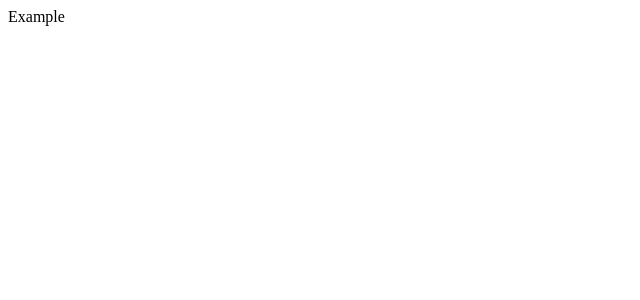
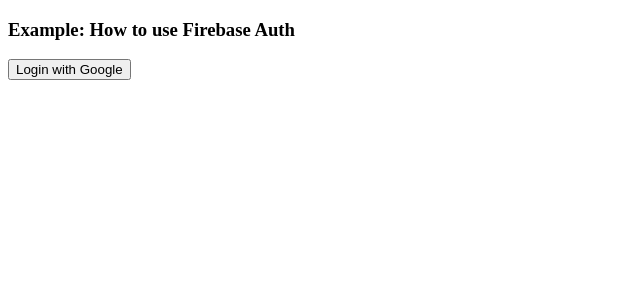
Before and after one commit to serikshaikamalov/firebase-auth-setup, a React (Create React App) app: page / in a window 1280 px wide. Shown: the top 300 px of the page, without its empty margins (0-640 px from the left). Built offline with nearby package versions, Linux system fonts and the light colour scheme; no server answers; the HTML template or start-up script is replaced by a standard one.

Commit message:
added a sample how to use this library

```diff
--- /dev/null
+++ b/public/index.html
@@ -0,0 +1,13 @@
+<!DOCTYPE html>
+<html lang="en">
+  <head>
+    <meta charset="utf-8" />
+    <link rel="icon" href="%PUBLIC_URL%/favicon.ico" />
+    <meta name="viewport" content="width=device-width, initial-scale=1" />
+    <meta name="theme-color" content="#000000" />
+    <title>Firebase Auth: Google | Facebook | Custom</title>
+  </head>
+  <body>
+    <div id="root"></div>
+  </body>
+</html>
--- a/src/App.js
+++ b/src/App.js
@@ -1,5 +1,12 @@
+import GoogleLoginButton from "./components/Login/GoogleLoginButton";
+
 function App() {
-  return <div>Example</div>;
+  return (
+    <div>
+      <h3>Example: How to use Firebase Auth</h3>
+      <GoogleLoginButton />
+    </div>
+  );
 }
 
 export default App;
--- /dev/null
+++ b/src/components/Login/GoogleLoginButton.jsx
@@ -0,0 +1,22 @@
+import React from "react";
+import { withFirebase } from "../../firebase-setups";
+
+const GoogleLoginButton = ({ firebaseStore }) => {
+  const sigin = async () => {
+    try {
+      // Sign-in with Firebase
+      const firebaseAuthResponse = await firebaseStore.signInWithGoogle();
+      console.log("You successfully logged in: ", firebaseAuthResponse);
+    } catch (ex) {
+      console.error("Firebase: Google signin ex: ", ex);
+    }
+  };
+
+  return (
+    <div onClick={sigin}>
+      <button>Login with Google</button>
+    </div>
+  );
+};
+
+export default withFirebase(GoogleLoginButton);
--- a/src/index.js
+++ b/src/index.js
@@ -1,6 +1,12 @@
 import React from "react";
 import ReactDOM from "react-dom/client";
 import App from "./App";
+import { FirebaseContext, FirebaseStore } from "./firebase-setups";
+import firebaseConfig from "./firebase-config";
 
 const root = ReactDOM.createRoot(document.getElementById("root"));
-root.render(<App />);
+root.render(
+  <FirebaseContext.Provider value={new FirebaseStore(firebaseConfig)}>
+    <App />
+  </FirebaseContext.Provider>
+);
```
Also changed, not shown: package.json (+14 -1 lines), src/firebase-setups/config-sample.js (deleted, +0 -11 lines), 2 other files (tests, documents, lock files or other folders).
